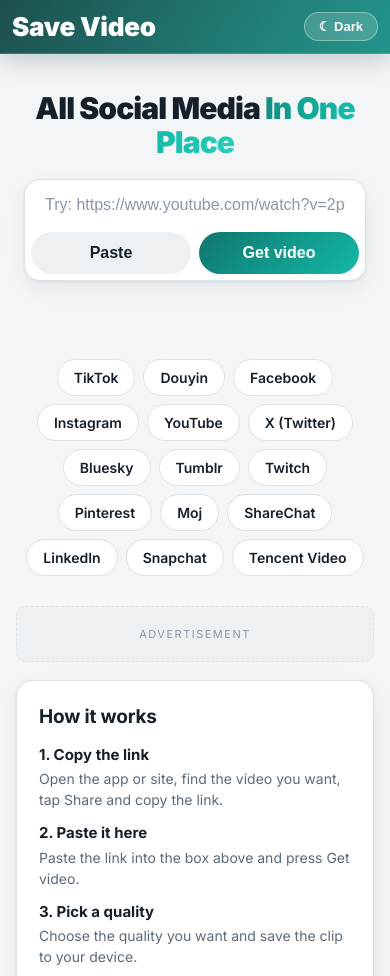
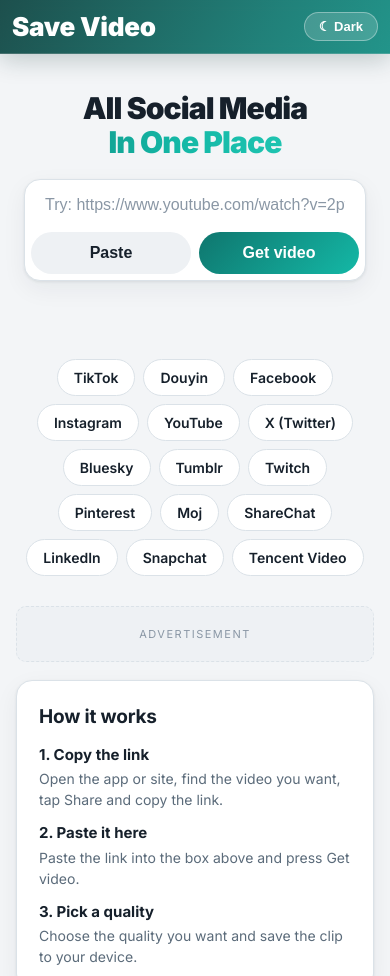
Before and after one commit to blovedapp100/mediahub, a website: page public/index.html in a window 390 px wide. Shown: the top 976 px of the page. Drawn offline with Linux system fonts and the light colour scheme.

Commit message:
Mobile heading: In One Place always on its own line

```diff
--- a/public/style.css
+++ b/public/style.css
@@ -299,6 +299,7 @@ button.secondary:hover:not(:disabled) { box-shadow: none; background: var(--bord
 
 @media (max-width: 600px) {
   .hero { padding-top: 18px; }
+  .hero h1 .grad { display: block; }
   form.url-form { flex-wrap: wrap; border-radius: var(--radius); }
   form.url-form input[type="url"] { flex: 1 1 100%; }
   form.url-form button { flex: 1; }
```
